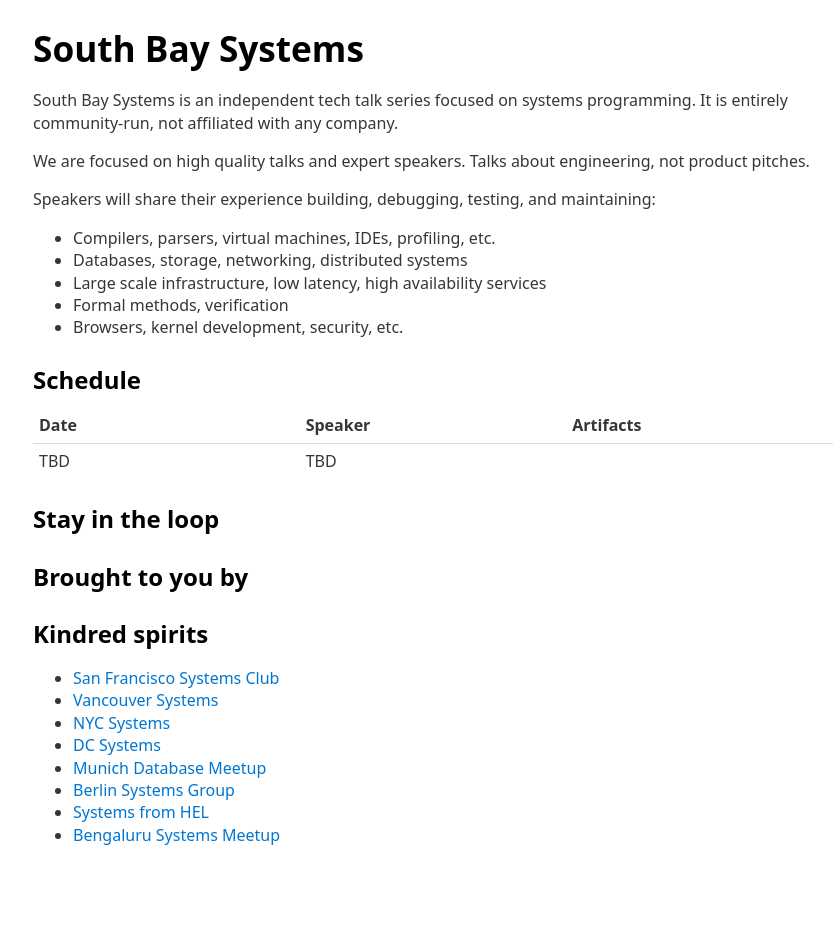
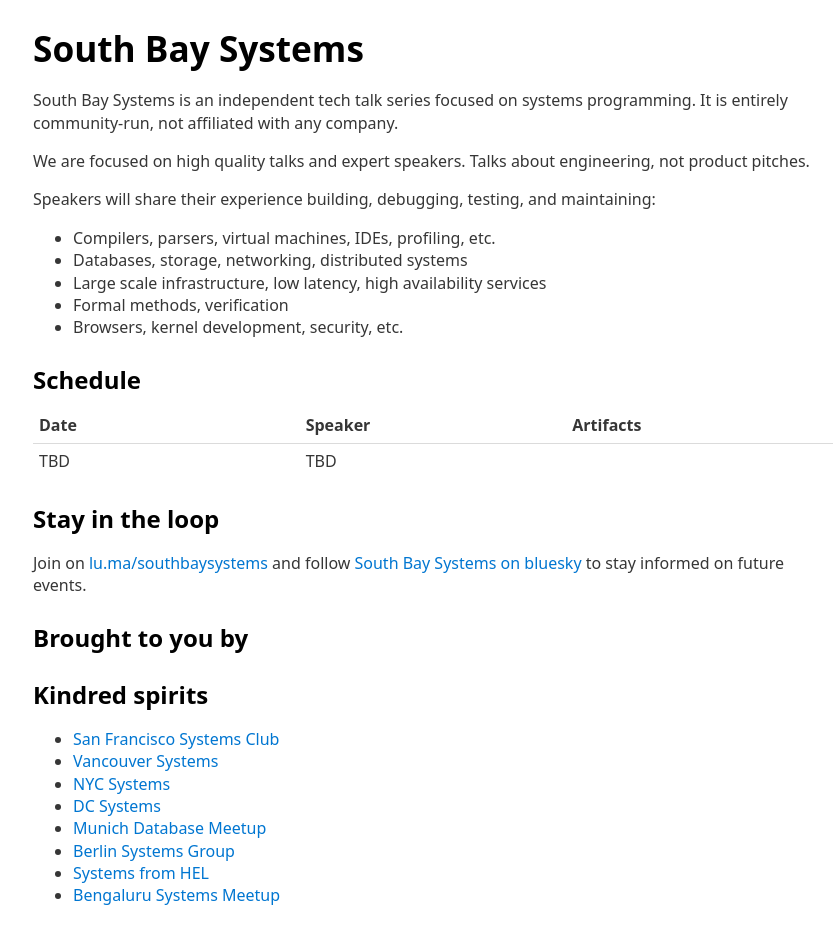
Before and after one commit to thisismiller/southbaysystems.xyz, a Jekyll site: the page built from index.markdown, in a window 1280 px wide. Shown: the whole page, without its empty margins (207-1047 px from the left). Built offline with Jekyll 4.4.1, drawn with Linux system fonts in a browser that asks for light colours; before the commit the page ends 900 px from its top, so only the background shows below that.

Commit message:
Add luma and bsky

```diff
--- a/index.markdown
+++ b/index.markdown
@@ -25,9 +25,11 @@
 
 ## Stay in the loop
 
+Join on [lu.ma/southbaysystems](https://lu.ma/southbaysystems) and
+follow [South Bay Systems on bluesky](https://bsky.app/profile/southbaysystems.xyz)
+to stay informed on future events.
 
 ## Brought to you by
-
 
 ## Kindred spirits
 
```
